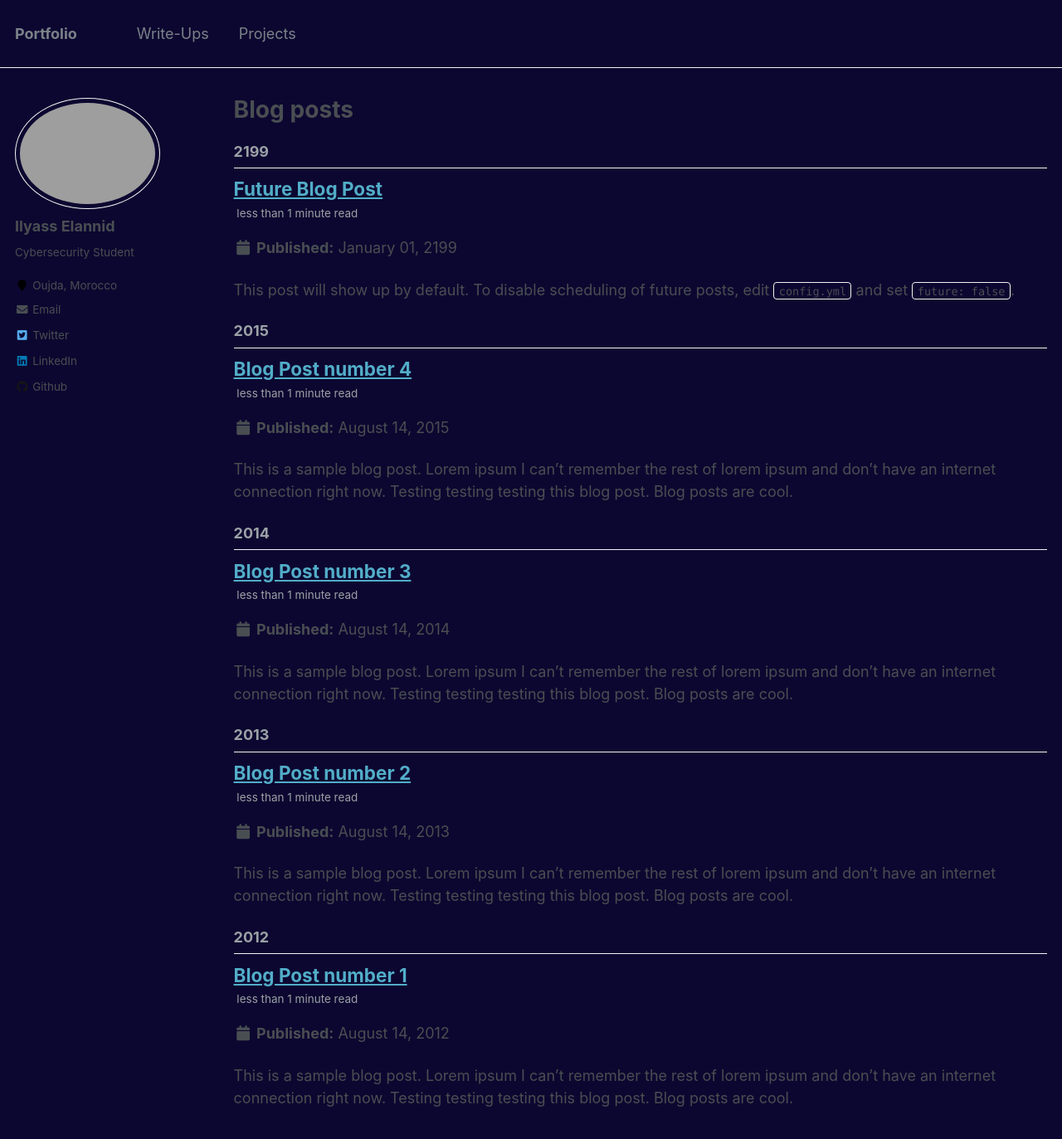
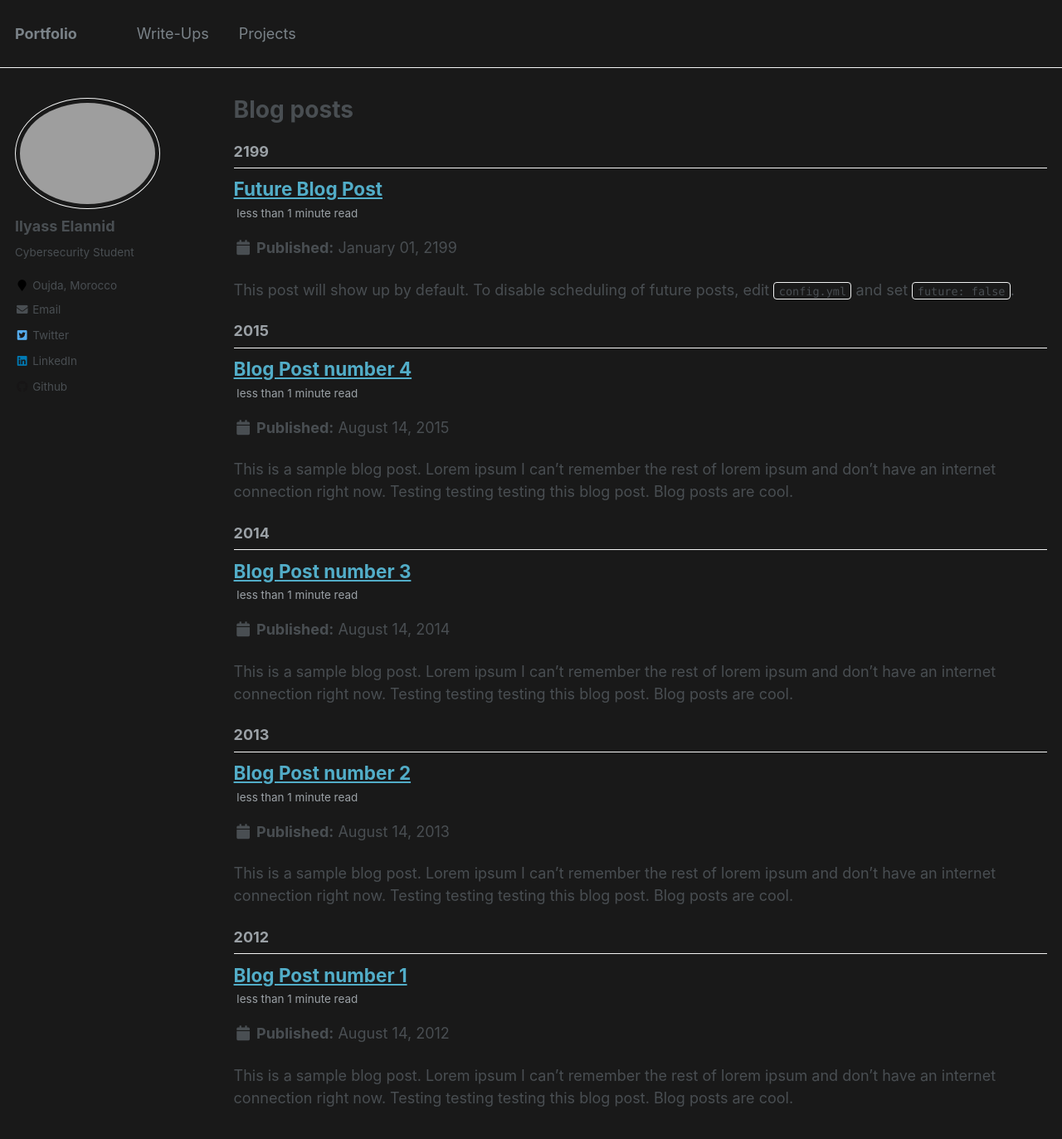
Before and after one commit to Ily455/Ily455.github.io, a Jekyll site: the page built from _pages/year-archive.html, in a window 1280 px wide and 1400 px high. Shown: the top 1373 px of the window at 83% size. Built offline with Jekyll 4.4.1, drawn with Linux system fonts in a browser that asks for light colours.

Commit message:
Update _variables.scss

```diff
--- a/_sass/_variables.scss
+++ b/_sass/_variables.scss
@@ -53,9 +53,9 @@ $darker-gray                : mix(#000, $gray, 60%);
 $light-gray                 : mix(#fff, $gray, 50%);
 $lighter-gray               : mix(#fff, $gray, 90%);
 
-$body-color                 : #0c0730;
-$background-color           : #0c0730;
-$code-background-color      : #0c0730;
+$body-color                 : #191919;
+$background-color           : #191919;
+$code-background-color      : #191919;
 $code-background-color-dark : $light-gray;
 $text-color                 : $dark-gray;
 $border-color               : $lighter-gray;
```
